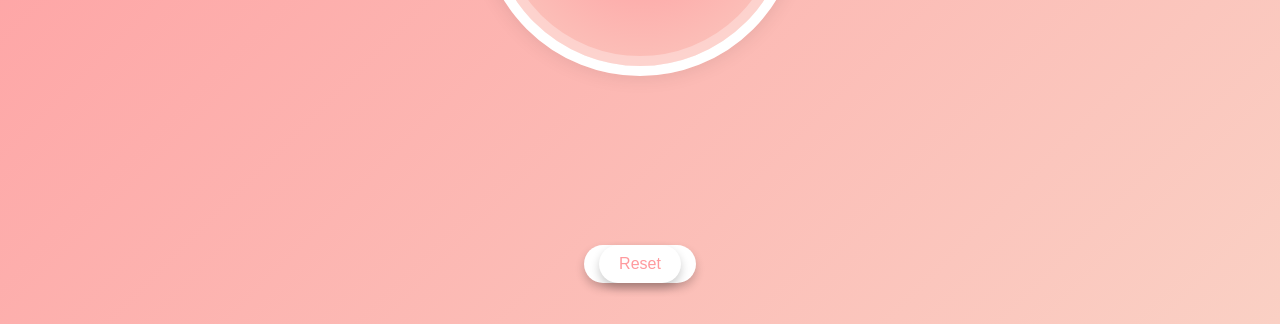
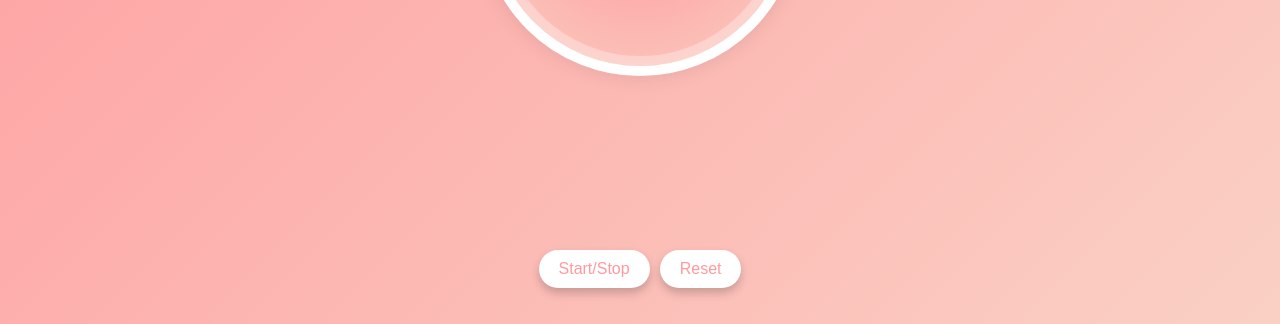
Before and after one commit to danielecampione/cronometro_circolare, a plain HTML site: page index.html in a window 1280 px wide. Shown: the part 492-816 px from the top of the page. Drawn offline with Linux system fonts and the light colour scheme.

Commit message:
v002a
v002a

```diff
--- a/index.html
+++ b/index.html
@@ -10,8 +10,10 @@
     <div class="cronometro" id="cronometro">
         00:00:00
     </div>
-    <button class="pulsante" onclick="startStop()">Start/Stop</button>
-    <button class="pulsante" onclick="resetCronometro()">Reset</button>
+    <div class="pulsanti">
+        <button class="pulsante" onclick="startStop()">Start/Stop</button>
+        <button class="pulsante" onclick="resetCronometro()">Reset</button>
+    </div>
     <script src="script.js"></script>
 </body>
 </html>
--- a/styles.css
+++ b/styles.css
@@ -31,9 +31,13 @@ body {
     left: 50%;
     transform: translate(-50%, -50%);
 }
-.pulsante {
+.pulsanti {
+    display: flex;
+    gap: 10px;
     position: absolute;
     bottom: 20px;
+}
+.pulsante {
     background: #fff;
     color: #ff9a9e;
     border: none;
@@ -42,5 +46,4 @@ body {
     cursor: pointer;
     font-size: 1em;
     box-shadow: 0 5px 10px rgba(0, 0, 0, 0.2);
-    margin: 5px;
 }
```
